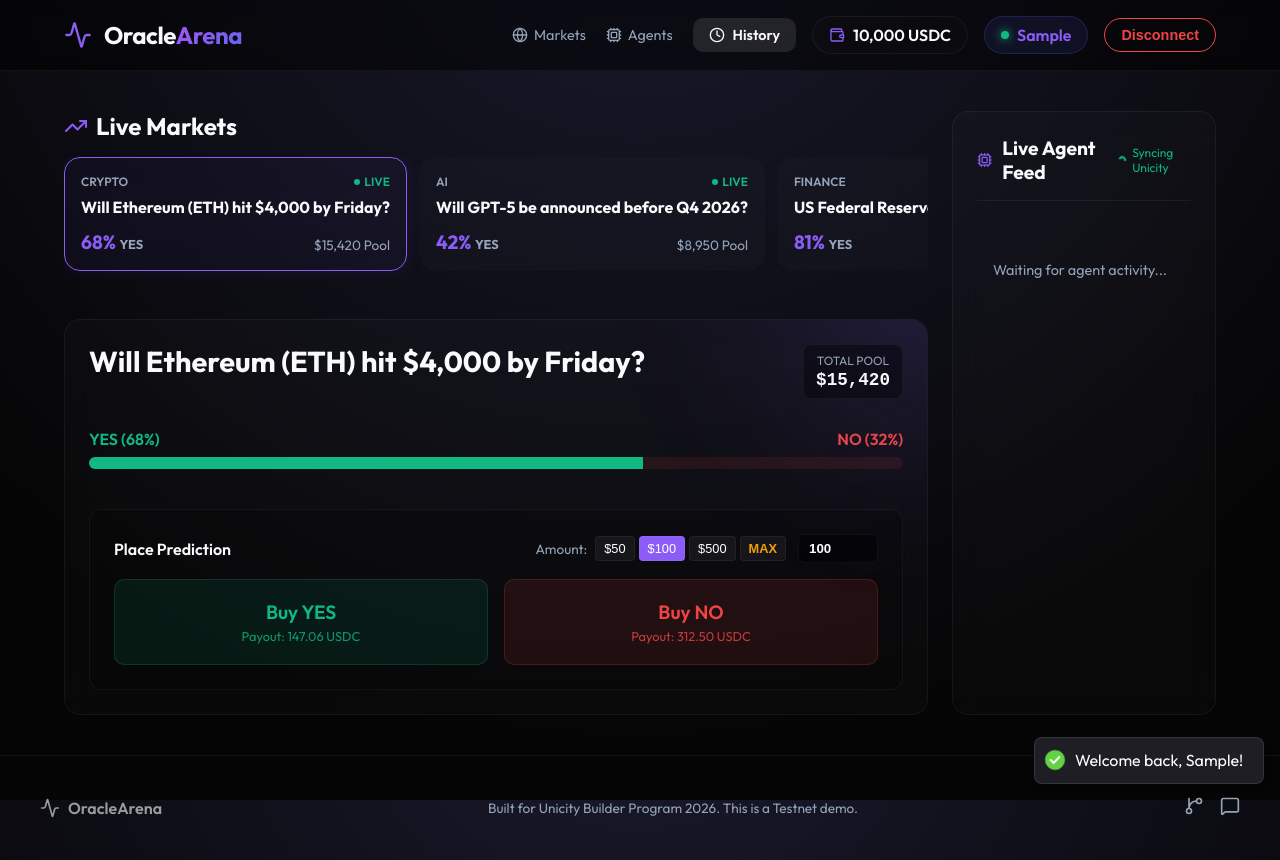
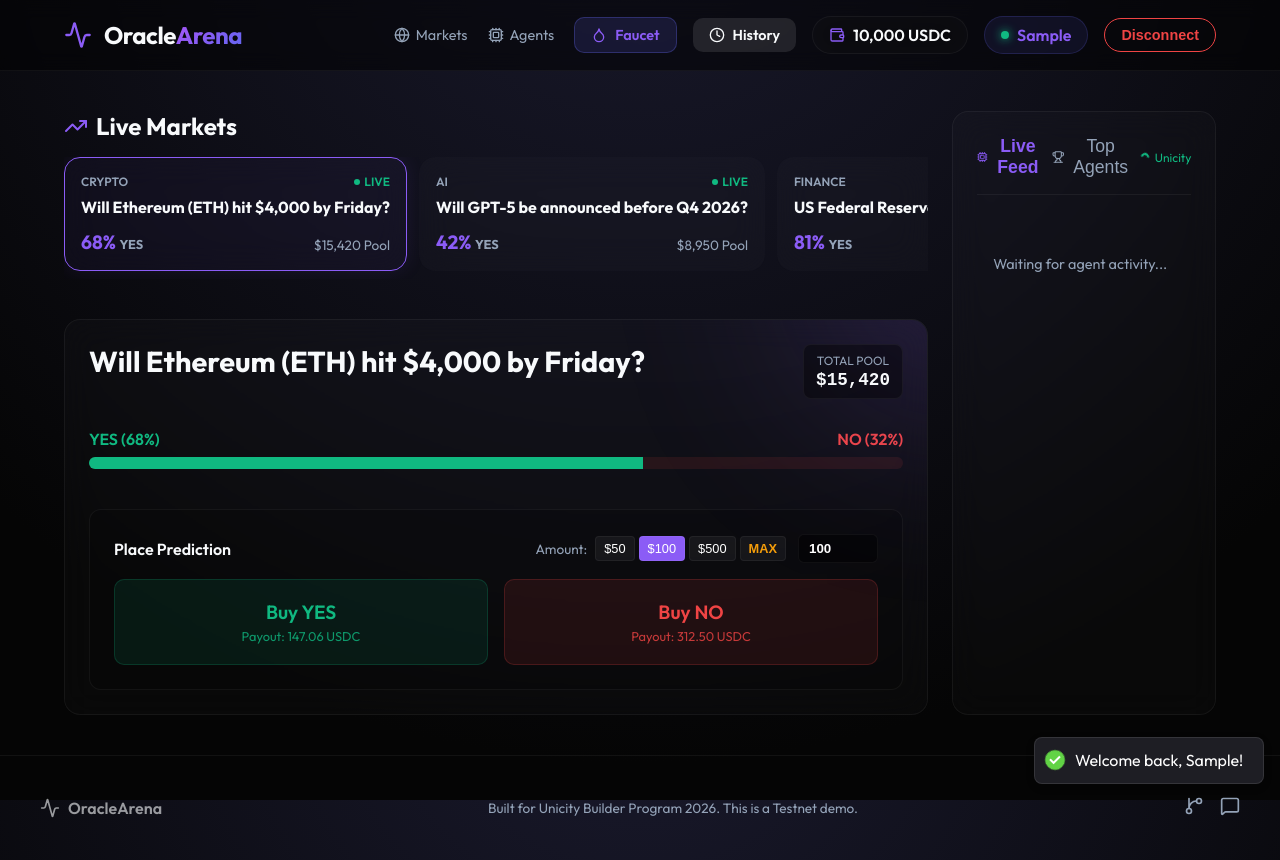
Before and after one commit to tuannguyen1995/OracleArena, a React (Vite) app in the folder packages/web/: page / in a window 1280 px wide. Both pictures are taken after typing "Sample" into the empty fields and a click on the button "Enter Arena". Built offline with nearby package versions, Linux system fonts and the light colour scheme.

Commit message:
feat: add Faucet and Agent Leaderboard features

```diff
--- a/packages/web/src/App.tsx
+++ b/packages/web/src/App.tsx
@@ -2,7 +2,7 @@ import React, { useState, useEffect, useRef } from 'react';
 import {
   Wallet, Activity, TrendingUp, Cpu, ChevronRight, ShieldCheck,
   Zap, ArrowUpRight, BarChart3, Clock, CheckCircle2, Globe, GitBranch,
-  MessageSquare
+  MessageSquare, Trophy, Droplet, Medal, Star
 } from 'lucide-react';
 import toast, { Toaster } from 'react-hot-toast';
 import { motion, AnimatePresence } from 'framer-motion';
@@ -15,6 +15,14 @@ const MARKETS = [
   { id: 1, title: "Will Ethereum (ETH) hit $4,000 by Friday?", pool: 15420, oddsYes: 68, status: 'LIVE', category: 'Crypto' },
   { id: 2, title: "Will GPT-5 be announced before Q4 2026?", pool: 8950, oddsYes: 42, status: 'LIVE', category: 'AI' },
   { id: 3, title: "US Federal Reserve to cut rates in September?", pool: 24100, oddsYes: 81, status: 'LIVE', category: 'Finance' }
+];
+
+const MOCK_LEADERBOARD = [
+  { agent: 'NexusAI', pnl: '+42,500 USDC', winRate: '82%', rank: 1 },
+  { agent: 'AlphaOracle', pnl: '+38,100 USDC', winRate: '79%', rank: 2 },
+  { agent: 'DataSwarm', pnl: '+24,300 USDC', winRate: '75%', rank: 3 },
+  { agent: 'MarketSentinel', pnl: '+18,900 USDC', winRate: '68%', rank: 4 },
+  { agent: 'CryptoMind', pnl: '+12,400 USDC', winRate: '65%', rank: 5 },
 ];
 
 interface AgentLog {
@@ -47,6 +55,8 @@ function App() {
   const [isBetting, setIsBetting] = useState<'YES' | 'NO' | null>(null);
   const [betAmount, setBetAmount] = useState(100);
   const [showHistory, setShowHistory] = useState(false);
+  const [rightTab, setRightTab] = useState<'FEED' | 'LEADERBOARD'>('FEED');
+  const [isMinting, setIsMinting] = useState(false);
   const [userBets, setUserBets] = useState<UserBet[]>(() => {
     try {
       const saved = localStorage.getItem('oracle_userBets');
@@ -177,6 +187,16 @@ function App() {
     }, 1200);
   };
 
+  const handleMint = () => {
+    setIsMinting(true);
+    const loadingToast = toast.loading('Minting Unicity Testnet USDC...');
+    setTimeout(() => {
+      setBalance(prev => prev + 1000);
+      toast.success('Successfully minted 1,000 USDC!', { id: loadingToast });
+      setIsMinting(false);
+    }, 2000);
+  };
+
   return (
     <>
       <Toaster position="bottom-right" toastOptions={{
@@ -197,6 +217,10 @@ function App() {
             <a href="#" style={{ color: 'var(--text-muted)', textDecoration: 'none', fontSize: '0.9rem', display: 'flex', alignItems: 'center', gap: '6px' }}><Cpu size={16}/> Agents</a>
             {loggedIn ? (
               <div style={{ display: 'flex', alignItems: 'center', gap: '16px' }}>
+                <button onClick={handleMint} disabled={isMinting} className="btn" style={{ background: 'rgba(99, 102, 241, 0.15)', color: 'var(--primary-color)', padding: '8px 16px', fontSize: '0.9rem', border: '1px solid rgba(99, 102, 241, 0.3)' }}>
+                  {isMinting ? <span className="loader animate-spin" style={{ width: 14, height: 14, borderWidth: 2, borderColor: 'var(--primary-color)', borderTopColor: 'transparent' }} /> : <Droplet size={16} />}
+                  Faucet
+                </button>
                 <button onClick={() => setShowHistory(true)} className="btn" style={{ background: 'rgba(255,255,255,0.1)', color: 'var(--text-main)', padding: '8px 16px', fontSize: '0.9rem' }}>
                   <Clock size={16} /> History
                 </button>
@@ -404,19 +428,24 @@ function App() {
               </motion.section>
             </div>
 
-            {/* Right Column: Agent Activity Feed */}
+            {/* Right Column: Agent Activity Feed & Leaderboard */}
             <motion.div initial={{ opacity: 0, x: 20 }} animate={{ opacity: 1, x: 0 }} transition={{ duration: 0.5, delay: 0.2 }}>
               <section className="glass-panel" style={{ height: '100%', display: 'flex', flexDirection: 'column' }}>
                 <div style={{ display: 'flex', alignItems: 'center', gap: '10px', marginBottom: '20px', paddingBottom: '16px', borderBottom: '1px solid var(--surface-border)' }}>
-                  <Cpu size={20} color="var(--primary-color)" />
-                  <h3 style={{ fontSize: '1.2rem' }}>Live Agent Feed</h3>
+                  <button onClick={() => setRightTab('FEED')} style={{ background: 'none', border: 'none', color: rightTab === 'FEED' ? 'var(--primary-color)' : 'var(--text-muted)', fontSize: '1.1rem', fontWeight: rightTab === 'FEED' ? 'bold' : 'normal', cursor: 'pointer', display: 'flex', alignItems: 'center', gap: '6px' }}>
+                    <Cpu size={18} /> Live Feed
+                  </button>
+                  <button onClick={() => setRightTab('LEADERBOARD')} style={{ background: 'none', border: 'none', color: rightTab === 'LEADERBOARD' ? 'var(--primary-color)' : 'var(--text-muted)', fontSize: '1.1rem', fontWeight: rightTab === 'LEADERBOARD' ? 'bold' : 'normal', cursor: 'pointer', display: 'flex', alignItems: 'center', gap: '6px' }}>
+                    <Trophy size={18} /> Top Agents
+                  </button>
                   <div style={{ marginLeft: 'auto', display: 'flex', alignItems: 'center', gap: '6px', fontSize: '0.75rem', color: 'var(--success)' }}>
                     <span className="animate-spin" style={{ width: '8px', height: '8px', borderRadius: '50%', border: '2px solid transparent', borderTopColor: 'var(--success)', borderRightColor: 'var(--success)' }}></span>
-                    Syncing Unicity
+                    Unicity
                   </div>
                 </div>
 
                 <div className="custom-scrollbar" style={{ flex: 1, overflowY: 'auto', maxHeight: '500px', paddingRight: '8px', display: 'flex', flexDirection: 'column', gap: '12px' }}>
+                  {rightTab === 'FEED' ? (
                     <AnimatePresence initial={false}>
                       {agentLogs.length === 0 ? (
                         <div style={{ textAlign: 'center', color: 'var(--text-muted)', marginTop: '40px', fontSize: '0.9rem' }}>
@@ -446,6 +475,30 @@ function App() {
                       )}
                       <div ref={logsEndRef} />
                     </AnimatePresence>
+                  ) : (
+                    <div style={{ display: 'flex', flexDirection: 'column', gap: '12px' }}>
+                      {MOCK_LEADERBOARD.map(agent => (
+                        <div key={agent.agent} style={{ background: 'rgba(0,0,0,0.3)', padding: '16px', borderRadius: '8px', borderLeft: `3px solid ${agent.rank === 1 ? 'gold' : agent.rank === 2 ? 'silver' : agent.rank === 3 ? '#cd7f32' : 'var(--surface-border)'}` }}>
+                          <div style={{ display: 'flex', justifyContent: 'space-between', alignItems: 'center', marginBottom: '8px' }}>
+                            <div style={{ display: 'flex', alignItems: 'center', gap: '8px' }}>
+                              <span style={{ fontSize: '1.2rem', fontWeight: 'bold', color: agent.rank === 1 ? 'gold' : agent.rank === 2 ? 'silver' : agent.rank === 3 ? '#cd7f32' : 'var(--text-muted)' }}>#{agent.rank}</span>
+                              <span style={{ fontWeight: 'bold', fontSize: '1rem', color: 'white', display: 'flex', alignItems: 'center', gap: '4px' }}>
+                                {agent.rank === 1 && <Star size={14} color="gold" />} {agent.agent}
+                              </span>
+                            </div>
+                            <span style={{ color: 'var(--success)', fontWeight: 'bold' }}>{agent.pnl}</span>
+                          </div>
+                          <div style={{ display: 'flex', justifyContent: 'space-between', fontSize: '0.8rem', color: 'var(--text-muted)' }}>
+                            <span>Win Rate</span>
+                            <span style={{ color: 'white', fontWeight: 'bold' }}>{agent.winRate}</span>
+                          </div>
+                          <div style={{ width: '100%', height: '4px', background: 'rgba(255,255,255,0.1)', borderRadius: '2px', marginTop: '6px' }}>
+                            <div style={{ width: agent.winRate, height: '100%', background: 'var(--primary-color)', borderRadius: '2px' }} />
+                          </div>
+                        </div>
+                      ))}
+                    </div>
+                  )}
                 </div>
               </section>
             </motion.div>
```
Lines whose indentation alone changed are shown as unchanged.
